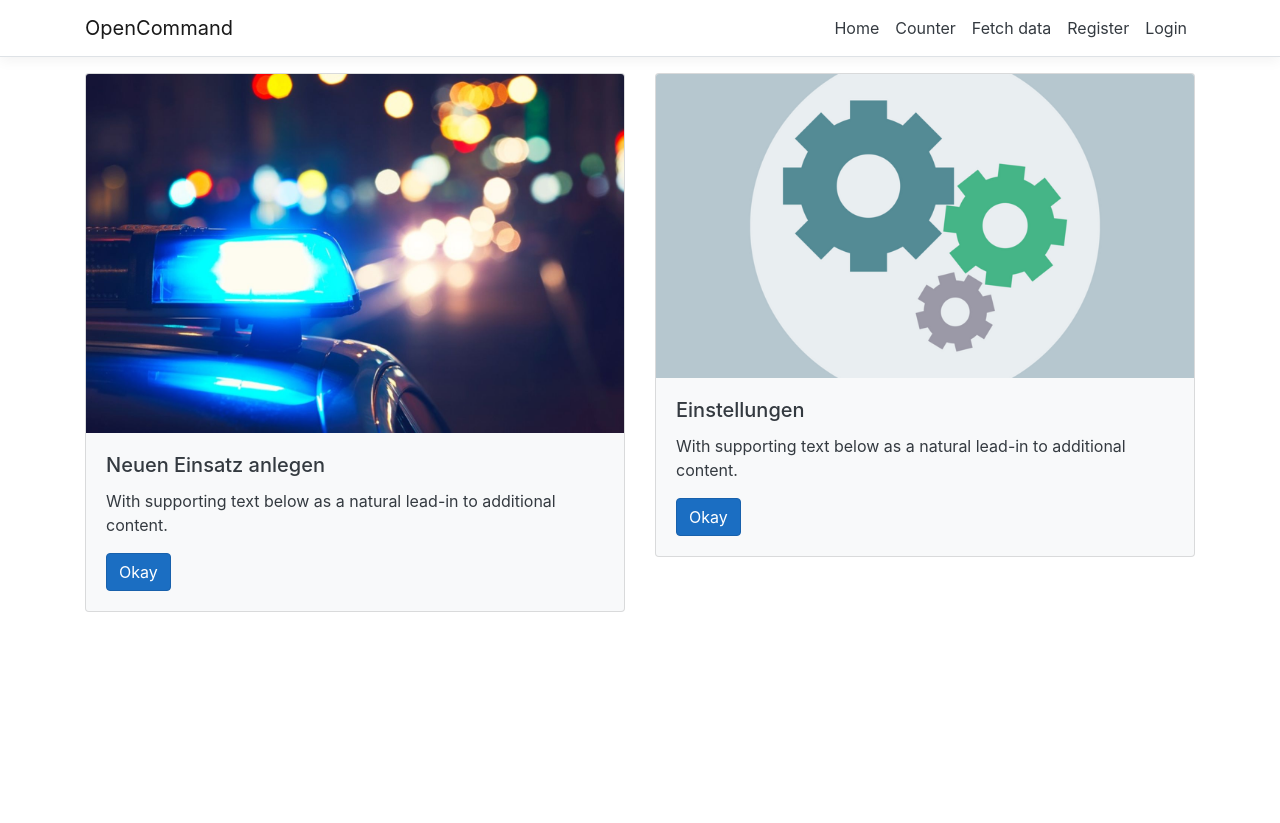
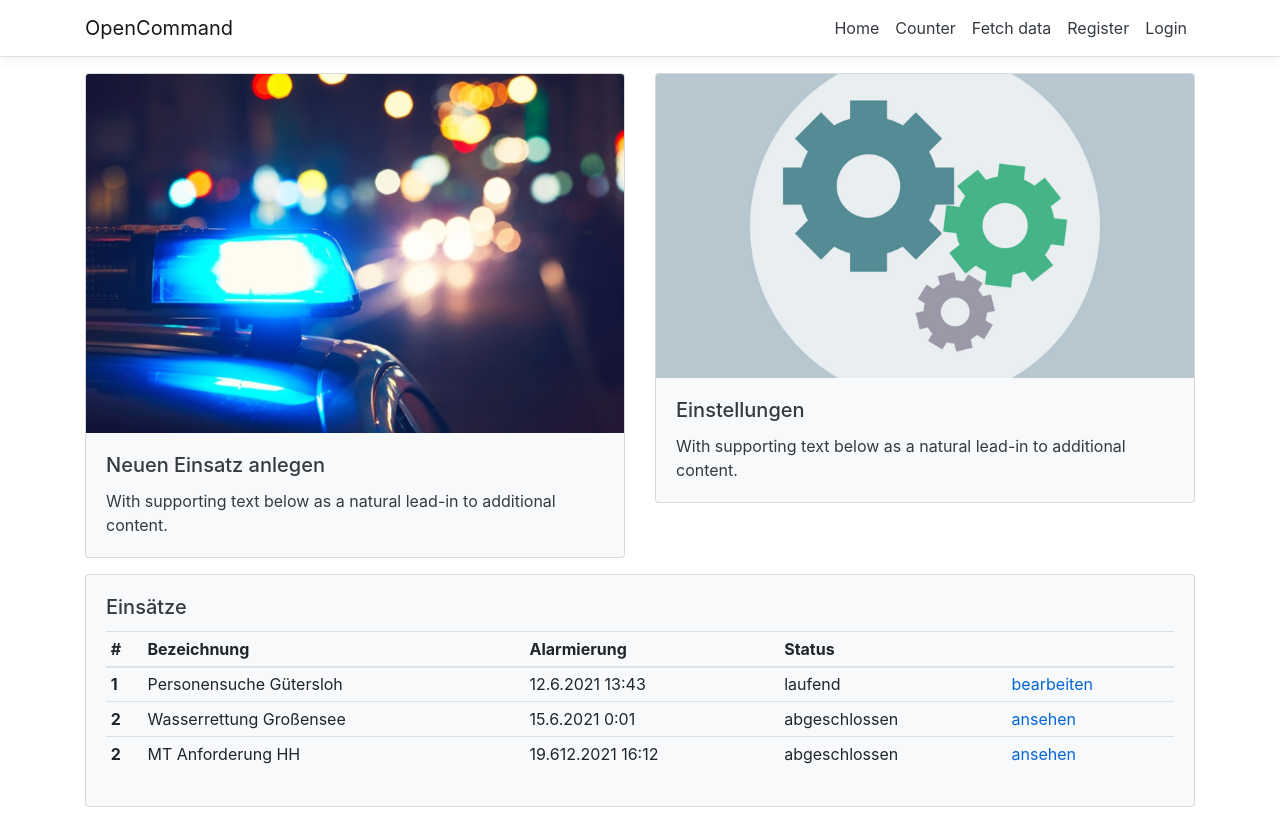
Before and after one commit to olo42/OpenCommand, a React (Create React App) app in the folder src/ClientApp/: page / in a window 1280 px wide. Before the commit the page ends 800 px from the top, so only its background shows below. Built offline with nearby package versions, Linux system fonts and the light colour scheme; no server answers.

Commit message:
Add mission list to Home.js

```diff
--- a/src/ClientApp/src/components/Home.js
+++ b/src/ClientApp/src/components/Home.js
@@ -5,24 +5,71 @@ export class Home extends Component {
 
   render() {
     return (
+      <div>
         <div class="row">
           <div class="col-sm-6">
+            <a href="#" class="no-hover">
               <div class="card text-dark bg-light mb-3">
                 <img src="create_mission.jpg" class="card-img-top" alt="Neuen Einsatz anlegen" />
                 <div class="card-body">
                   <h5 class="card-title">Neuen Einsatz anlegen</h5>
                   <p class="card-text">With supporting text below as a natural lead-in to additional content.</p>
-              <a href="#" class="btn btn-primary">Okay</a>
                 </div>
               </div>
+            </a>
           </div>
           <div class="col-sm-6">
+            <a href="#" class="no-hover">
               <div class="card text-dark bg-light mb-3">
                 <img src="einstellungen.png" class="card-img-top" alt="Neuen Einsatz anlegen" />
                 <div class="card-body">
                   <h5 class="card-title">Einstellungen</h5>
                   <p class="card-text">With supporting text below as a natural lead-in to additional content.</p>
-              <a href="#" class="btn btn-primary">Okay</a>
+                </div>
+              </div>
+            </a>
+          </div>
+        </div>
+        <div class="row">
+          <div class="col-sm-12">
+            <div class="card text-dark bg-light mb-3">
+              <div class="card-body">
+                <h5 class="card-title">Einsätze</h5>
+                <table class="table table-sm">
+                  <thead>
+                    <tr>
+                      <th scope="col">#</th>
+                      <th scope="col">Bezeichnung</th>
+                      <th scope="col">Alarmierung</th>
+                      <th scope="col">Status</th>
+                      <th scope="col"></th>
+                    </tr>
+                  </thead>
+                  <tbody>
+                    <tr>
+                      <th scope="row">1</th>
+                      <td>Personensuche Gütersloh</td>
+                      <td>12.6.2021 13:43</td>
+                      <td>laufend</td>
+                      <td><a href="#">bearbeiten</a></td>
+                    </tr>
+                    <tr>
+                      <th scope="row">2</th>
+                      <td>Wasserrettung Großensee</td>
+                      <td>15.6.2021 0:01</td>
+                      <td>abgeschlossen</td>
+                      <td><a href="#">ansehen</a></td>
+                    </tr>
+                    <tr>
+                      <th scope="row">2</th>
+                      <td>MT Anforderung HH</td>
+                      <td>19.612.2021 16:12</td>
+                      <td>abgeschlossen</td>
+                      <td><a href="#">ansehen</a></td>
+                    </tr>
+                  </tbody>
+                </table>
+              </div>
             </div>
           </div>
         </div>
--- a/src/ClientApp/src/custom.css
+++ b/src/ClientApp/src/custom.css
@@ -14,8 +14,8 @@ code {
     border-color: #1861ac;
 }
 
-.card {
-    /* max-width: 18rem; */
+.no-hover:hover {
+    text-decoration: none;
 }
 
 .card-img-top {
```
Lines whose indentation alone changed are shown as unchanged.
